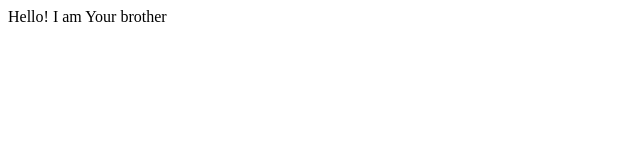
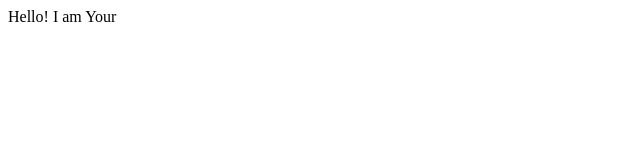
Before and after one commit to MAYGASHIL/Project2, a plain HTML site: page index.html in a window 1280 px wide. Shown: the full height of the page, 0-640 px from the left. Drawn offline with Linux system fonts and the light colour scheme.

Commit message:
I add a commit

```diff
--- a/index.html
+++ b/index.html
@@ -1 +1 @@
-<p>Hello! I am Your brother </p>
+<p>Hello! I am Your </p>
```
